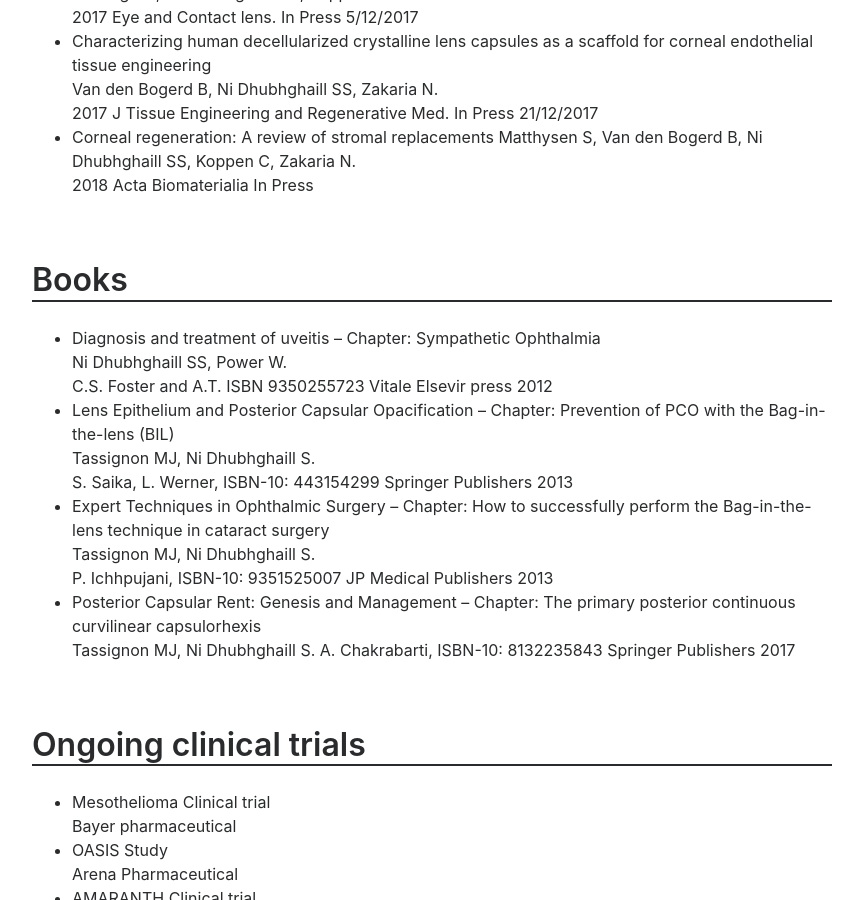
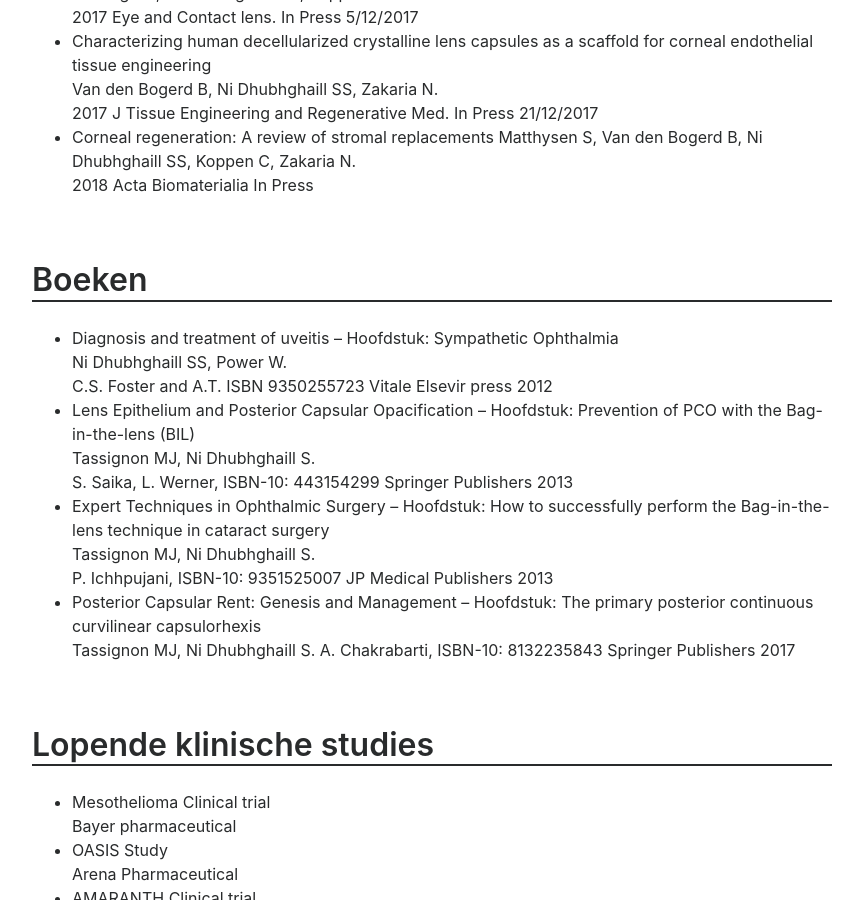
Before and after one commit to sorchanidhubhghaill/cv, a Jekyll site: the page built from nl.md, in a window 1280 px wide and 900 px high, scrolled down 11908 px. Shown: the whole window, without its empty margins (208-1071 px from the left). Built offline with Jekyll 4.4.1, drawn with Linux system fonts in a browser that asks for light colours; some of the changed text lies outside the part shown.

Commit message:
Update nl.md

```diff
--- a/nl.md
+++ b/nl.md
@@ -454,24 +454,24 @@ Rotaties in algemene chirurgie, maxillofaciale chirurgie, gastro-enterologie en
      Matthysen S, Van den Bogerd B, Ni Dhubhghaill SS, Koppen C, Zakaria N.
      2018 Acta Biomaterialia In Press
 
-## Books
+## Boeken
 
- - Diagnosis and treatment of uveitis -- Chapter: Sympathetic Ophthalmia
+ - Diagnosis and treatment of uveitis -- Hoofdstuk: Sympathetic Ophthalmia
      Ni Dhubhghaill SS, Power W.
      C.S. Foster and A.T. ISBN 9350255723 Vitale Elsevir press 2012
- - Lens Epithelium and Posterior Capsular Opacification -- Chapter: Prevention of PCO with the Bag-in-the-lens (BIL)
+ - Lens Epithelium and Posterior Capsular Opacification -- Hoofdstuk: Prevention of PCO with the Bag-in-the-lens (BIL)
      Tassignon MJ, Ni Dhubhghaill S.
      S. Saika, L. Werner, ISBN-10: 443154299 Springer Publishers 2013
- - Expert Techniques in Ophthalmic Surgery -- Chapter: How to successfully perform the Bag-in-the-lens technique in
+ - Expert Techniques in Ophthalmic Surgery -- Hoofdstuk: How to successfully perform the Bag-in-the-lens technique in
      cataract surgery
      Tassignon MJ, Ni Dhubhghaill S.
      P. Ichhpujani, ISBN-10: 9351525007 JP Medical Publishers 2013
- - Posterior Capsular Rent: Genesis and Management -- Chapter: The primary posterior continuous curvilinear capsulorhexis
+ - Posterior Capsular Rent: Genesis and Management -- Hoofdstuk: The primary posterior continuous curvilinear capsulorhexis
      Tassignon MJ, Ni Dhubhghaill S.
      A. Chakrabarti, ISBN-10: 8132235843 Springer Publishers 2017
 
 
-## Ongoing clinical trials
+## Lopende klinische studies
 
  - Mesothelioma Clinical trial
      Bayer pharmaceutical
```
Also changed, not shown: other parts of nl.md (+2 -2 lines).
